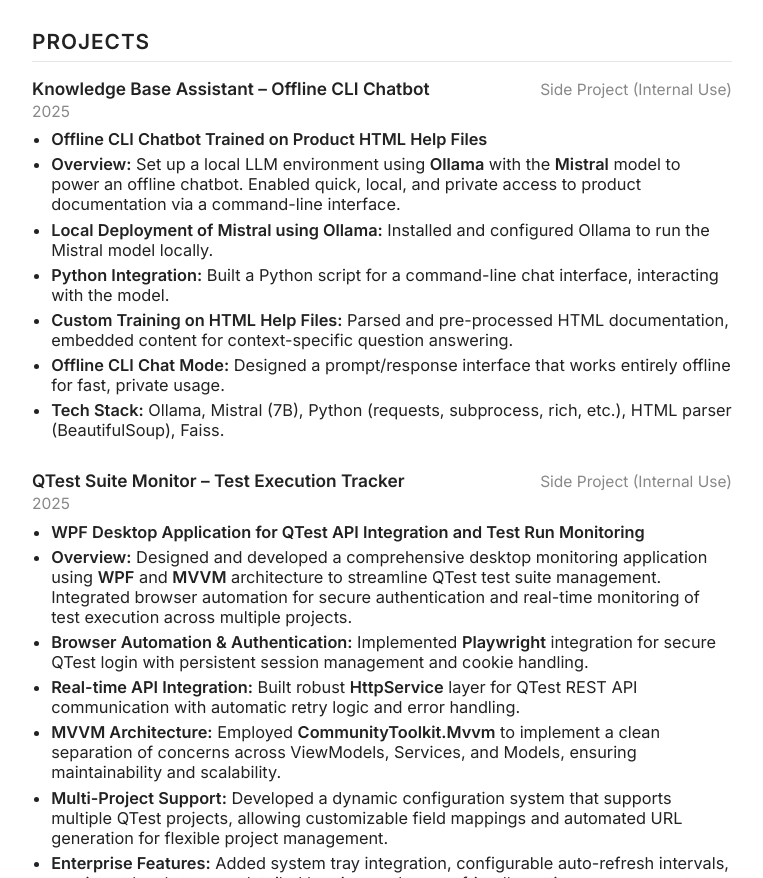
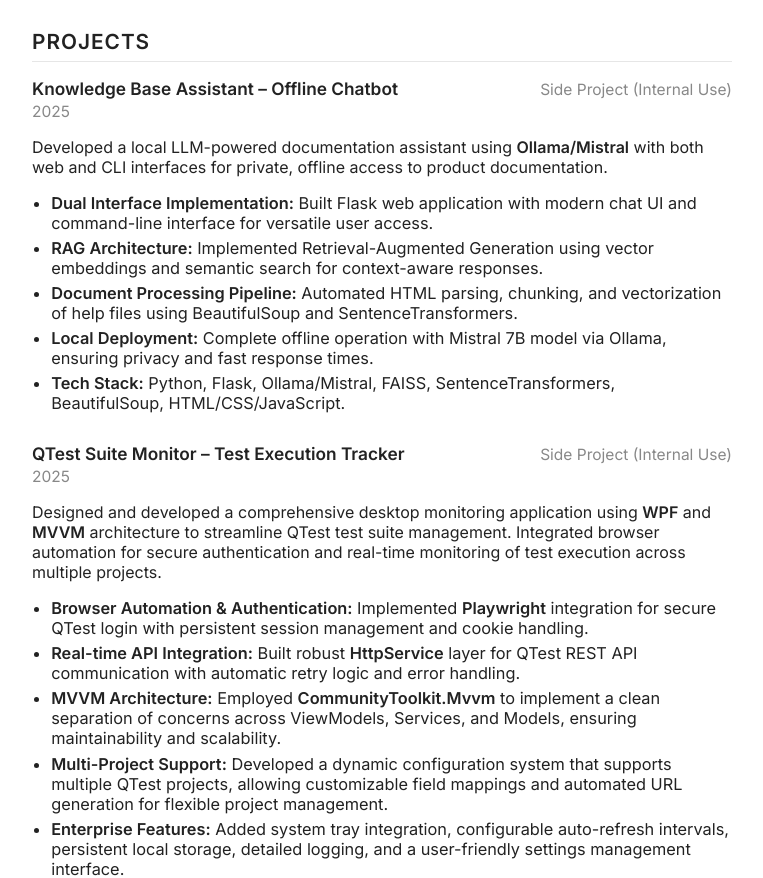
Before and after one commit to thousandmiles/thousandmiles.github.io, a plain HTML site: page index.html in a window 1280 px wide. Shown: the part 944-1822 px from the top of the page, without its empty margins (258-1021 px from the left). Drawn offline with Linux system fonts and the light colour scheme.

Commit message:
Update index.html

```diff
--- a/index.html
+++ b/index.html
@@ -269,32 +269,27 @@
             <div class="project">
                 <div class="project-header">
                     <div class="company-title">
-                        <span class="project-title"><strong>Knowledge Base Assistant – Offline CLI Chatbot</strong></span>
+                        <span class="project-title"><strong>Knowledge Base Assistant – Offline Chatbot</strong></span>
                     </div>
                     <div class="project-role">Side Project (Internal Use)</div>
                 </div>
                 <div class="project-date">2025</div>
+                <p>Developed a local LLM-powered documentation assistant using <strong>Ollama/Mistral</strong> with both web and CLI interfaces for private, offline access to product documentation.</p>
                 <ul class="project-bullets">
                     <li>
-                        <strong>Offline CLI Chatbot Trained on Product HTML Help Files</strong>
+                        <strong>Dual Interface Implementation:</strong> Built Flask web application with modern chat UI and command-line interface for versatile user access.
                     </li>
                     <li>
-                        <strong>Overview:</strong> Set up a local LLM environment using <strong>Ollama</strong> with the <strong>Mistral</strong> model to power an offline chatbot. Enabled quick, local, and private access to product documentation via a command-line interface.
+                        <strong>RAG Architecture:</strong> Implemented Retrieval-Augmented Generation using vector embeddings and semantic search for context-aware responses.
                     </li>
                     <li>
-                        <strong>Local Deployment of Mistral using Ollama:</strong> Installed and configured Ollama to run the Mistral model locally.
+                        <strong>Document Processing Pipeline:</strong> Automated HTML parsing, chunking, and vectorization of help files using BeautifulSoup and SentenceTransformers.
                     </li>
                     <li>
-                        <strong>Python Integration:</strong> Built a Python script for a command-line chat interface, interacting with the model.
+                        <strong>Local Deployment:</strong> Complete offline operation with Mistral 7B model via Ollama, ensuring privacy and fast response times.
                     </li>
                     <li>
-                        <strong>Custom Training on HTML Help Files:</strong> Parsed and pre-processed HTML documentation, embedded content for context-specific question answering.
-                    </li>
-                    <li>
-                        <strong>Offline CLI Chat Mode:</strong> Designed a prompt/response interface that works entirely offline for fast, private usage.
-                    </li>
-                    <li>
-                        <strong>Tech Stack:</strong> Ollama, Mistral (7B), Python (requests, subprocess, rich, etc.), HTML parser (BeautifulSoup), Faiss.
+                        <strong>Tech Stack:</strong> Python, Flask, Ollama/Mistral, FAISS, SentenceTransformers, BeautifulSoup, HTML/CSS/JavaScript.
                     </li>
                 </ul>
             </div>
@@ -307,13 +302,8 @@
                     <div class="project-role">Side Project (Internal Use)</div>
                 </div>
                 <div class="project-date">2025</div>
+                <p>Designed and developed a comprehensive desktop monitoring application using <strong>WPF</strong> and <strong>MVVM</strong> architecture to streamline QTest test suite management. Integrated browser automation for secure authentication and real-time monitoring of test execution across multiple projects.</p>
                 <ul class="project-bullets">
-                    <li>
-                        <strong>WPF Desktop Application for QTest API Integration and Test Run Monitoring</strong>
-                    </li>
-                    <li>
-                        <strong>Overview:</strong> Designed and developed a comprehensive desktop monitoring application using <strong>WPF</strong> and <strong>MVVM</strong> architecture to streamline QTest test suite management. Integrated browser automation for secure authentication and real-time monitoring of test execution across multiple projects.
-                    </li>
                     <li>
                         <strong>Browser Automation & Authentication:</strong> Implemented <strong>Playwright</strong> integration for secure QTest login with persistent session management and cookie handling.
                     </li>
```
